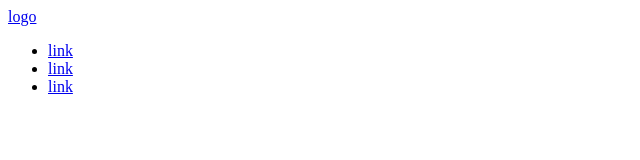
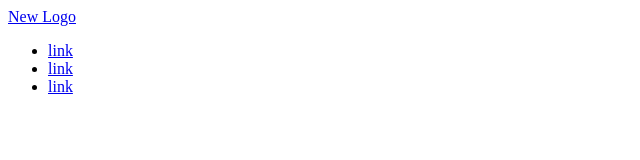
Before and after one commit to SaveAna/new-repo, a plain HTML site: page index.html in a window 1280 px wide. Shown: the full height of the page, 0-640 px from the left. Drawn offline with Linux system fonts and the light colour scheme.

Commit message:
update header

```diff
--- a/index.html
+++ b/index.html
@@ -9,7 +9,7 @@
 
   <body>
     <header>
-      <a href="#">logo</a>
+      <a href="#">New Logo</a>
       <nav>
         <ul>
           <li><a href="#">link</a></li>
```
